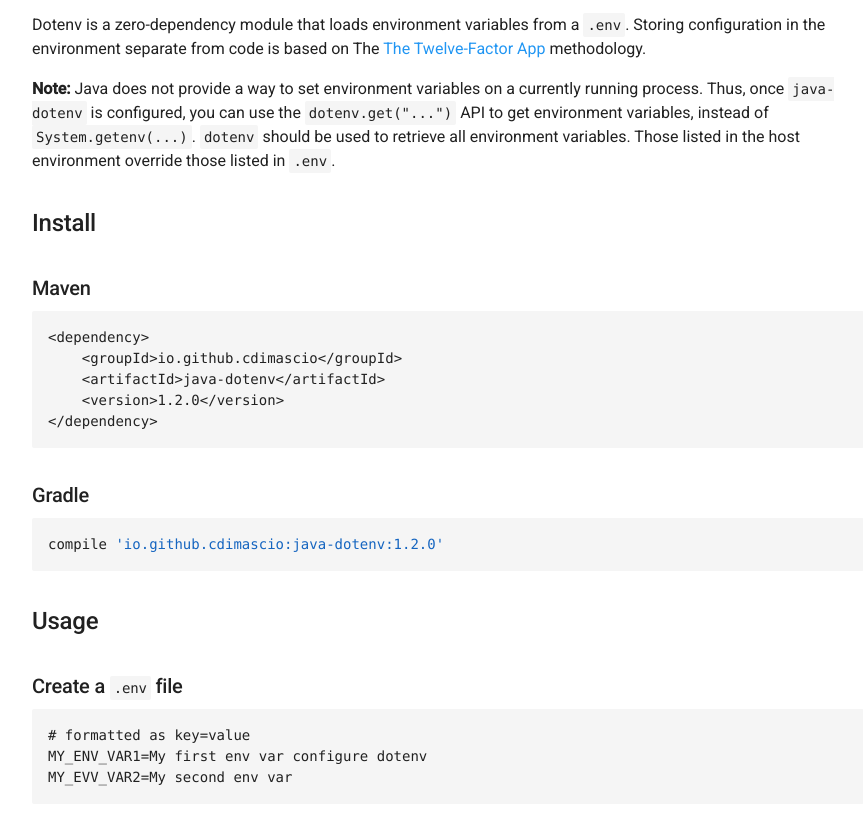
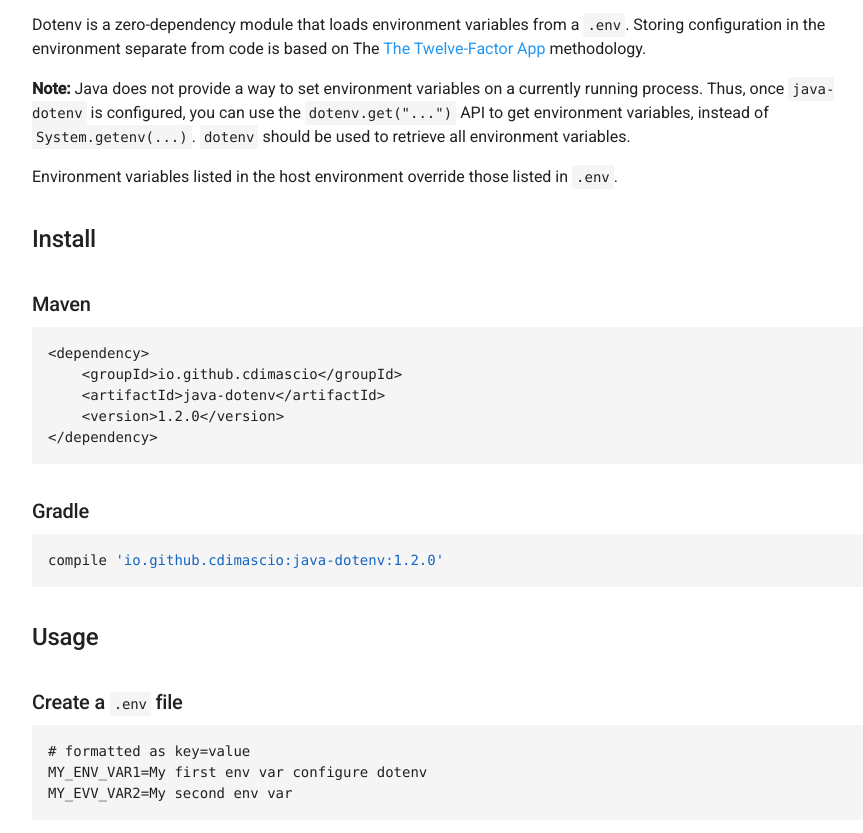
Before and after one commit to cdimascio/dotenv-kotlin, a plain HTML site: page index.html in a window 1280 px wide. Shown: the part 1708-2541 px from the top of the page, without its empty margins (192-1055 px from the left). Drawn offline with Linux system fonts and the light colour scheme.

Commit message:
Update index.html via compositor.io

```diff
--- a/index.html
+++ b/index.html
@@ -2,7 +2,8 @@
 <p><img src="https://img.shields.io/badge/build-passing-green.svg" /><img src="https://img.shields.io/badge/tests-passing-green.svg" /> <img src="https://img.shields.io/badge/license-Apache%202.0-blue.svg" /></p>
 <p><img src="https://raw.githubusercontent.com/cdimascio/java-dotenv/master/assets/java-dotenv.png" /> </p>
 <p>Dotenv is a zero-dependency module that loads environment variables from a <code>.env</code>. Storing configuration in the environment separate from code is based on The <a href="http://12factor.net/config">The Twelve-Factor App</a> methodology.</p>
-<p><strong>Note:</strong> Java does not provide a way to set environment variables on a currently running process. Thus, once <code>java-dotenv</code> is configured, you can use the <code>dotenv.get(&quot;...&quot;)</code> API to get environment variables, instead of <code>System.getenv(...)</code>. <code>dotenv</code>  should be used to retrieve all environment variables. Those listed in the host environment override those listed in <code>.env</code>.  </p>
+<p><strong>Note:</strong> Java does not provide a way to set environment variables on a currently running process. Thus, once <code>java-dotenv</code> is configured, you can use the <code>dotenv.get(&quot;...&quot;)</code> API to get environment variables, instead of <code>System.getenv(...)</code>. <code>dotenv</code>  should be used to retrieve all environment variables. </p>
+<p>Environment variables listed in the host environment override those listed in <code>.env</code>.  </p>
 <h2>Install</h2>
 <h3>Maven</h3>
 <pre><span class="hljs-tag">&lt;<span class="hljs-name">dependency</span>&gt;</span>
```
